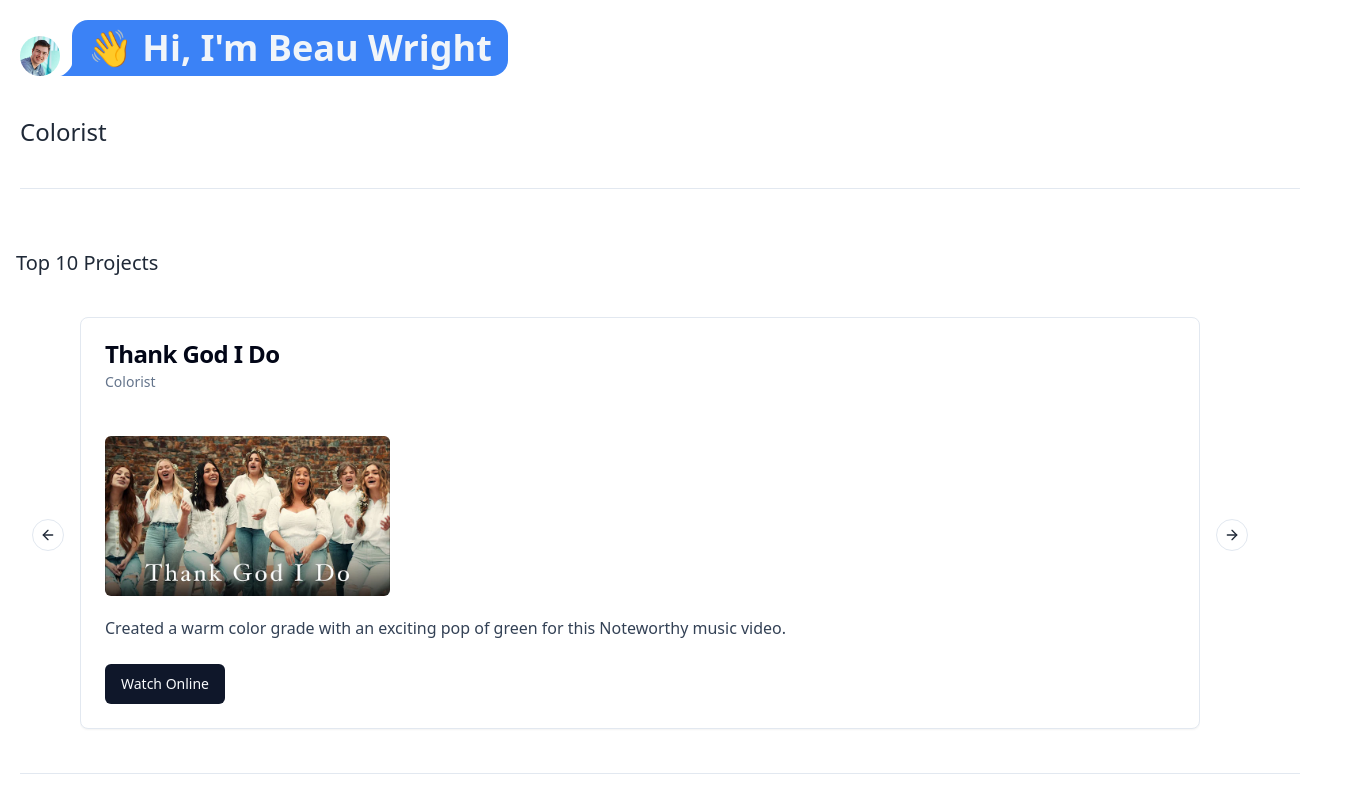
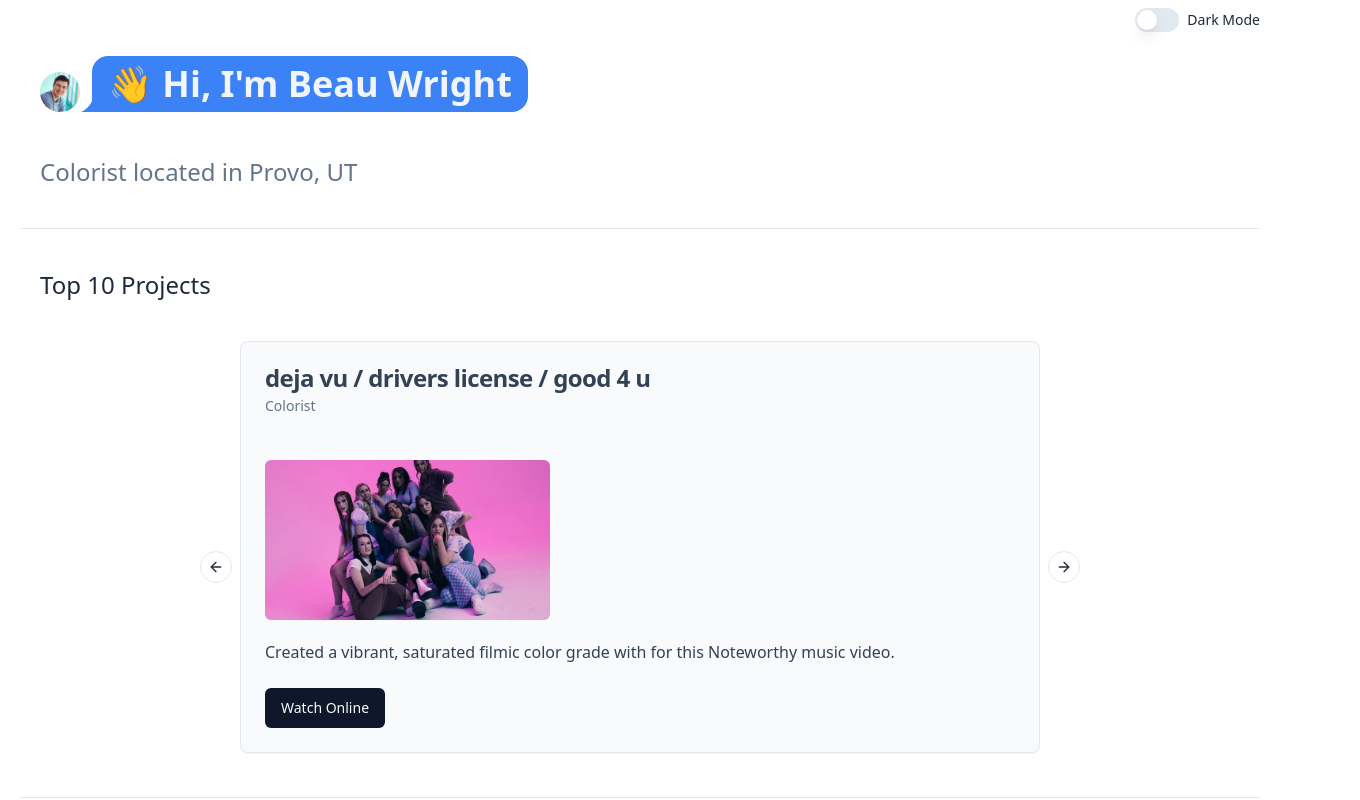
Before and after one commit to beauwright/colorist-portfolio, a React (Vite) app: page / in a window 1280 px wide. Shown: the top 800 px of the page, 1360 px wide, since content can reach past the window. Built offline with nearby package versions, Linux system fonts and the light colour scheme.

Commit message:
Improve UI

```diff
--- a/package.json
+++ b/package.json
@@ -9,15 +9,19 @@
     "lint": "eslint . --ext ts,tsx --report-unused-disable-directives --max-warnings 0",
     "preview": "vite preview",
     "predeploy": "npm run build",
-    "deploy": "gh-pages -d dist"
+    "deploy": "npm run build && cp CNAME dist/ && gh-pages -d dist"
   },
   "dependencies": {
     "@radix-ui/react-accordion": "^1.1.2",
     "@radix-ui/react-avatar": "^1.0.4",
+    "@radix-ui/react-label": "^2.0.2",
     "@radix-ui/react-separator": "^1.0.3",
     "@radix-ui/react-slot": "^1.0.2",
+    "@radix-ui/react-switch": "^1.0.3",
+    "@radix-ui/react-toggle": "^1.0.3",
     "class-variance-authority": "^0.7.0",
     "clsx": "^2.1.0",
+    "embla-carousel-autoplay": "^8.0.0-rc19",
     "embla-carousel-react": "^8.0.0-rc19",
     "lucide-react": "^0.307.0",
     "react": "^18.2.0",
--- a/src/App.tsx
+++ b/src/App.tsx
@@ -16,47 +16,31 @@ import {
 import ProjectCard from "@/components/ProjectCard";
 import { Avatar, AvatarImage, AvatarFallback } from "@radix-ui/react-avatar";
 import { Separator } from "./components/ui/separator";
-import thankGodIDoImage from './assets/thank-god-I-do.webp';
-import fearIsNotWelcomeImage from './assets/fear-is-not-welcome.webp';
-import iSeeTheLightImage from './assets/I-see-the-light.webp';
-import oliviaRodrigoImage from './assets/olivia-rodrigo.webp';
-import stillImage from './assets/still.jpg';
-import bethesdaImage from './assets/bethesda.jpg';
-import pieceMakerImage from './assets/piece-maker.jpg';
-import tokyoCowboyImage from './assets/tokyo-cowboy.jpg';
-import cryoImage from './assets/cryo.jpg';
-import beauProfileImage1 from './assets/beau-wright-profile-1.jpg';
-import beauProfileImage2 from './assets/beau-wright-profile-2.jpg';
+import Autoplay from "embla-carousel-autoplay";
+import { Switch } from "./components/ui/switch";
+import { Label } from "@/components/ui/label";
 
-
-
+import loversRetreatImage from "./assets/lovers-retreat.webp";
+import thankGodIDoImage from "./assets/thank-god-I-do.webp";
+import fearIsNotWelcomeImage from "./assets/fear-is-not-welcome.webp";
+import iSeeTheLightImage from "./assets/I-see-the-light.webp";
+import oliviaRodrigoImage from "./assets/olivia-rodrigo.webp";
+import stillImage from "./assets/still.jpg";
+import bethesdaImage from "./assets/bethesda.jpg";
+import pieceMakerImage from "./assets/piece-maker.jpg";
+import tokyoCowboyImage from "./assets/tokyo-cowboy.jpg";
+import cryoImage from "./assets/cryo.jpg";
+import beauProfileImage1 from "./assets/beau-wright-profile-4.jpg";
+import beauProfileImage2 from "./assets/beau-wright-profile-3.jpg";
 
 const projects = [
   {
-    title: "Thank God I Do",
+    title: "Lover's Retreat",
     description: "Colorist",
     content:
-      "Created a warm color grade with an exciting pop of green for this Noteworthy music video.",
-    imageUrl: thankGodIDoImage,
-    link: "https://youtu.be/2CjrJuA7qmo?si=JSy4daniruU04Vm6",
-    buttonLabel: "Watch Online",
-  },
-  {
-    title: "Fear Is Not Welcome",
-    description: "Colorist",
-    content:
-      "Created a warm color grade with an exciting pop of green for this Vocal Point music video.",
-    imageUrl: fearIsNotWelcomeImage,
-    link: "https://youtu.be/fw1mBBMl6rI?si=DH-mZlYCzVbrPa-k",
-    buttonLabel: "Watch Online",
-  },
-  {
-    title: "I See the Light",
-    description: "Colorist",
-    content:
-      "Created a color grade to evoke a sunset for this Noteworthy music video.",
-    imageUrl: iSeeTheLightImage,
-    link: "https://www.youtube.com/watch?v=BsQ6K0yJpkY",
+      "Created a stylized horror color grade with bright reds and unnerving greens.",
+    imageUrl: loversRetreatImage,
+    link: "https://youtu.be/8c7Lg08g-NY?si=N4-QFmiOGnFVWx9O",
     buttonLabel: "Watch Online",
   },
   {
@@ -65,7 +49,33 @@ const projects = [
     content:
       "Created a vibrant, saturated filmic color grade with for this Noteworthy music video.",
     imageUrl: oliviaRodrigoImage,
-    link: "https://letterboxd.com/film/still-3/crew/",
+    link: "https://youtu.be/YqyjTfJ0F0c?si=qksQ08wv4XU4nmOC",
+    buttonLabel: "Watch Online",
+  },
+  {
+    title: "Fear Is Not Welcome",
+    description: "Colorist",
+    content: "Created a warm color grade for this Vocal Point music video.",
+    imageUrl: fearIsNotWelcomeImage,
+    link: "https://youtu.be/fw1mBBMl6rI?si=DH-mZlYCzVbrPa-k",
+    buttonLabel: "Watch Online",
+  },
+  {
+    title: "Tokyo Cowboy",
+    description: "Assistant Colorist",
+    content:
+      "Created a unique workflow for correcting unwanted image artifacts in the color-grade and assisted in the conform and deliveries.",
+    imageUrl: tokyoCowboyImage,
+    link: "https://www.imdb.com/title/tt22815732/",
+    buttonLabel: "View on IMDB",
+  },
+  {
+    title: "I See the Light",
+    description: "Colorist",
+    content:
+      "Created a stylized color grade as the colorist to evoke a sunset for this Noteworthy music video.",
+    imageUrl: iSeeTheLightImage,
+    link: "https://www.youtube.com/watch?v=BsQ6K0yJpkY",
     buttonLabel: "Watch Online",
   },
   {
@@ -81,7 +91,7 @@ const projects = [
     title: "Bethesda",
     description: "Colorist",
     content:
-      "Created a gritty, modern look for this period-piece about a grandfather searching for meaning after the death of his grandson as the colorist.",
+      "Created a gritty, modern look as the colorist for this period-piece about a grandfather searching for meaning after the death of his grandson.",
     imageUrl: bethesdaImage,
     link: "https://youtu.be/WH_fO6aKOPI?si=tLX7yXHbdXFSn2g4",
     buttonLabel: "Watch Online",
@@ -90,54 +100,76 @@ const projects = [
     title: "The Piece Maker S1 E7",
     description: "Assistant Colorist",
     content:
-      "Colorist for Season 1 Episode 7, Miami: Where Time Stands Still; assistant colorist on other episodes.",
+      "Colorist for Season 1 Episode 7, Miami: Where Time Stands Still; assistant colorist on several other episodes.",
     imageUrl: pieceMakerImage,
     link: "https://www.imdb.com/title/tt27717686/",
     buttonLabel: "View on IMDB",
   },
   {
-    title: "Tokyo Cowboy",
-    description: "Assistant Colorist",
+    title: "Thank God I Do",
+    description: "Colorist",
     content:
-      "Created a complex workflow for correcting unwanted image artifacts in the color-grade and assisted in the color grade.",
-    imageUrl: tokyoCowboyImage,
-    link: "https://www.imdb.com/title/tt22815732/",
-    buttonLabel: "View on IMDB",
+      "Created a warm color grade with an exciting pop of green for this Noteworthy music video.",
+    imageUrl: thankGodIDoImage,
+    link: "https://youtu.be/2CjrJuA7qmo?si=JSy4daniruU04Vm6",
+    buttonLabel: "Watch Online",
   },
   {
     title: "Cryo",
     description: "VFX Artist",
-    content: "Complex VFX paint-outs on a variety of shots,",
+    content: "Performed complex VFX paint-outs on a variety of shots.",
     imageUrl: cryoImage,
     link: "https://www.imdb.com/title/tt8814500/",
     buttonLabel: "View on IMDB",
   },
 ];
 
-function App() {
+interface AppProps {
+  isDarkMode: boolean;
+  toggleDarkMode: () => void; // Function with no arguments and no return value
+}
+
+function App({ isDarkMode, toggleDarkMode }: AppProps) {
   return (
     <Router>
-      <div className="chat chat-start p-5">
+      <div className={isDarkMode ? "dark" : ""}>
+        <div className="justify-end flex items-center space-x-2 pt-2 mb-5 mr-5">
+          <Switch
+            id="dark-mode"
+            checked={isDarkMode}
+            onCheckedChange={toggleDarkMode}
+          />
+          <Label htmlFor="dark-mode">Dark Mode</Label>
+        </div>
+        <div className="chat chat-start mx-5 md:mx-10">
           <div className="chat-image avatar">
             <div className="w-10 rounded-full">
-            <img
-              alt="Beau Wright Profile Picture"
-              src={beauProfileImage2}
-            />
+              <img alt="Beau Wright Profile Picture" src={beauProfileImage2} />
             </div>
           </div>
-        <div className="chat-bubble text-slate-100 bg-blue-500 text-4xl font-semibold">
+          <div className="chat-bubble text-slate-100 bg-blue-500 text-2xl md:text-4xl font-semibold">
             👋 Hi, I'm Beau Wright
           </div>
         </div>
-      <h2 className="text-2xl font-medium p-5">Colorist</h2>
-      <Separator className="m-5"/>
-      <h2 className="text-xl font-medium px-4 py-10">Top 10 Projects</h2>
+        <h2 className="text-2xl font-medium m-5 md:m-10 text-slate-500 dark:text-slate-300">
+          Colorist located in Provo, UT
+        </h2>
+        <div className="m-5">
+          <Separator />
+        </div>
+        <h2 className="text-2xl font-medium m-5 md:m-10 dark:text-slate-200 text-slate-800">
+          Top 10 Projects
+        </h2>
         <Carousel
           opts={{
-          loop: "true",
+            loop: true,
           }}
-        className="mx-10 md:mx-20"
+          plugins={[
+            Autoplay({
+              delay: 4000,
+            }),
+          ]}
+          className="mx-12 md:mx-60"
         >
           <CarouselContent className="-ml-4">
             {projects.map((project, index) => (
@@ -146,31 +178,37 @@ function App() {
               </CarouselItem>
             ))}
           </CarouselContent>
-        <CarouselPrevious />
-        <CarouselNext />
+          <CarouselPrevious className="m-2" />
+          <CarouselNext className="m-2" />
         </Carousel>
-      <Separator className="m-5"/>
-      <Accordion type="single" collapsible className="container md:mx-20">
+        <div className="m-5">
+          <Separator />
+        </div>
+        <div className="md:mx-40">
+          <Accordion
+            type="single"
+            collapsible
+            className="container mx-auto mt-5"
+          >
             <AccordionItem value="About">
               <AccordionTrigger>
-            <p className="text-xl font-medium">About Me</p>
+                <p className="text-xl font-medium dark:text-slate-200 text-slate-800">
+                  About Me
+                </p>
               </AccordionTrigger>
               <AccordionContent>
-            <div className="flex items-center gap-4 py-4">
                 <Avatar>
                   <AvatarImage
                     alt="Beau Wright Profile Picture"
                     src={beauProfileImage1}
-                  className="rounded-lg object-contain h-40"
+                    className="rounded-lg object-contain md:h-40 h-28"
                   />
                   <AvatarFallback>BW</AvatarFallback>
                 </Avatar>
-              <h2 className="text-xl font-medium">Beau Wright • Colorist</h2>
-            </div>
-            <h3 className="text-xl font-medium text-slate-700 py-2">
+                <h3 className="text-xl font-medium text-slate-700 dark:text-slate-300 py-2">
                   Experienced working on
                 </h3>
-            <ul className="list-inside font-medium text-slate-700">
+                <ul className="list-inside font-medium text-slate-700 dark:text-slate-300">
                   <li>Advertisements</li>
                   <li>Broadcast TV shows</li>
                   <li>Reality TV</li>
@@ -178,19 +216,21 @@ function App() {
                   <li>Short films</li>
                   <li>Feature films</li>
                 </ul>
-            <p className="font-small text-slate-700 py-4 pr-10">
-              I believe color grading is as much of a science as it is an art
-              and I take a rigorous technical approach to my color grading while
-              also leaving room to create exciting creative styles. I color
-              grade on a color accurate monitor and use a variety of tools to
-              ensure my color grading environment leads to accurate, stunning
-              colors.
+                <p className="font-small text-slate-700 dark:text-slate-300 py-4 pr-10">
+                  I believe color grading is both a science and an art. My
+                  approach to color grading is technically rigorous while
+                  leaving room for creativity, ensuring your vision is achieved.
+                  I use a color-accurate monitor and advanced tools to ensure
+                  precision in every project. The result is a blend of technical
+                  excellence and creative flair in every color grade.
                 </p>
               </AccordionContent>
             </AccordionItem>
             <AccordionItem value="Demo Reel">
               <AccordionTrigger>
-            <p className="text-xl font-medium">Demo Reel</p>
+                <p className="text-xl font-medium dark:text-slate-200 text-slate-800">
+                  Demo Reel
+                </p>
               </AccordionTrigger>
               <AccordionContent>
                 <a
@@ -201,7 +241,7 @@ function App() {
                   <img
                     src={oliviaRodrigoImage}
                     alt="Beau Wright 2021 Demo Reel"
-                className="object-fill h-40 my-5 rounded-md"
+                    className="object-contain h-40 my-5 rounded-md"
                   />
                   <Button>
                     <a
@@ -217,18 +257,22 @@ function App() {
             </AccordionItem>
             <AccordionItem value="Rates">
               <AccordionTrigger>
-            <p className="text-xl font-medium">What Are Your Rates?</p>
+                <p className="text-xl font-medium dark:text-slate-200 text-slate-800">
+                  What Are Your Rates?
+                </p>
               </AccordionTrigger>
               <AccordionContent>
-            <p className="font-small text-slate-700">
-              If you need an hourly rate, I charge $75/hr. However, I prefer to
-              negotiate a fixed rate per project that needs your needs. Please
-              contact me to get a quote for your project. I look forward to
-              hearing from you!
+                <p className="font-small text-slate-700 dark:text-slate-300">
+                  If you need an hourly rate, I charge $75/hr. However, I prefer
+                  to negotiate a fixed rate per project that meets your needs.
+                  Please contact me to get a quote for your project. I look
+                  forward to hearing from you!
                 </p>
               </AccordionContent>
             </AccordionItem>
           </Accordion>
+        </div>
+      </div>
     </Router>
   );
 }
--- a/src/components/ProjectCard.tsx
+++ b/src/components/ProjectCard.tsx
@@ -27,21 +27,21 @@ const ProjectCard: React.FC<ProjectCardProps> = ({
   buttonLabel,
   imageUrl,
 }) => (
-  <Card>
+  <Card className='bg-slate-50 dark:bg-slate-900'>
     <CardHeader>
-      <CardTitle>{title}</CardTitle>
-      <CardDescription>{description}</CardDescription>
+      <CardTitle className='dark:text-slate-300 text-slate-700'>{title}</CardTitle>
+      <CardDescription className='dark:text-slate-300'>{description}</CardDescription>
     </CardHeader>
-    <CardContent className='text-slate-700'>
+    <CardContent className='text-slate-700 dark:text-slate-400'>
       {imageUrl && (
         <a href={link} target="_blank" rel="noopener noreferrer">
-          <img src={imageUrl} alt={title} className="object-cover aspect-auto md:h-40 my-5 rounded-md"/>
+          <img src={imageUrl} alt={title} className="object-contain aspect-auto md:h-40 h-28 my-5 rounded-md"/>
         </a>
       )}
       {content}
     </CardContent>
     <CardFooter>
-      <Button asChild>
+      <Button asChild className='dark:outline'>
         <a href={link} target="_blank" rel="noopener noreferrer">
           {buttonLabel}
         </a>
--- a/src/main.tsx
+++ b/src/main.tsx
@@ -1,12 +1,28 @@
-import React from "react";
+import React, { useState } from "react";
 import ReactDOM from "react-dom/client";
 import App from "./App.tsx";
 import "./index.css";
 
-ReactDOM.createRoot(document.getElementById("root")!).render(
-  <React.StrictMode>
-    <div className='min-h-screen bg-white'>
-      <App />
-    </div>
-  </React.StrictMode>
-);
+function Main() {
+  const [isDarkMode, setIsDarkMode] = useState(
+    window.matchMedia &&
+      window.matchMedia("(prefers-color-scheme: dark)").matches
+  );
+
+  // Function to toggle dark mode
+  const toggleDarkMode = () => {
+    setIsDarkMode(!isDarkMode);
+  };
+
+  return (
+    <React.StrictMode>
+      <div
+        className={`min-h-screen ${isDarkMode ? "bg-slate-950" : "bg-white"}`}
+      >
+        <App isDarkMode={isDarkMode} toggleDarkMode={toggleDarkMode} />
+      </div>
+    </React.StrictMode>
+  );
+}
+
+ReactDOM.createRoot(document.getElementById("root")!).render(<Main />);
--- a/vite.config.ts
+++ b/vite.config.ts
@@ -10,5 +10,5 @@ export default defineConfig({
       "@": path.resolve(__dirname, "./src"),
     },
   },
-  base: '/colorist-portfolio/',
+  base: '/',
 })
```
Also changed, not shown: src/assets/lovers-retreat.webp (added), 1 other file (tests, documents, lock files or other folders). Lines whose indentation alone changed are shown as unchanged.
